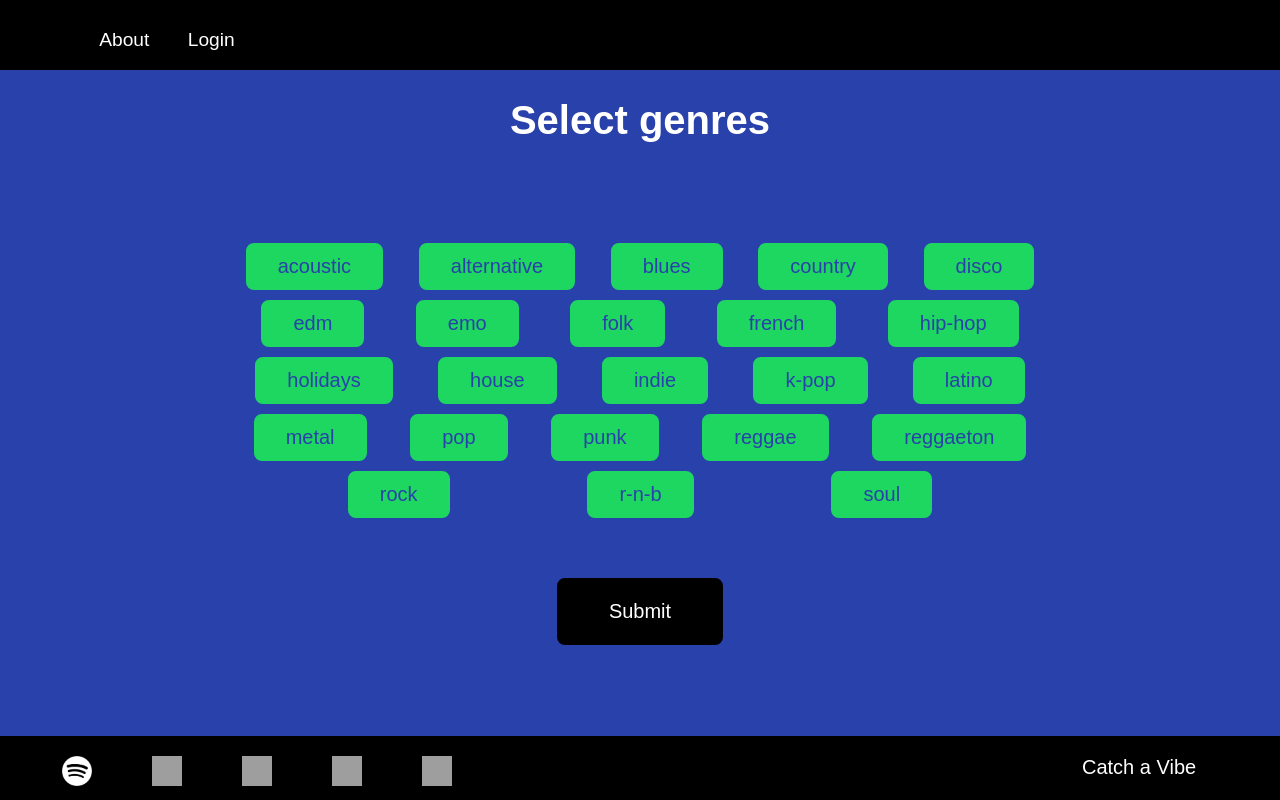
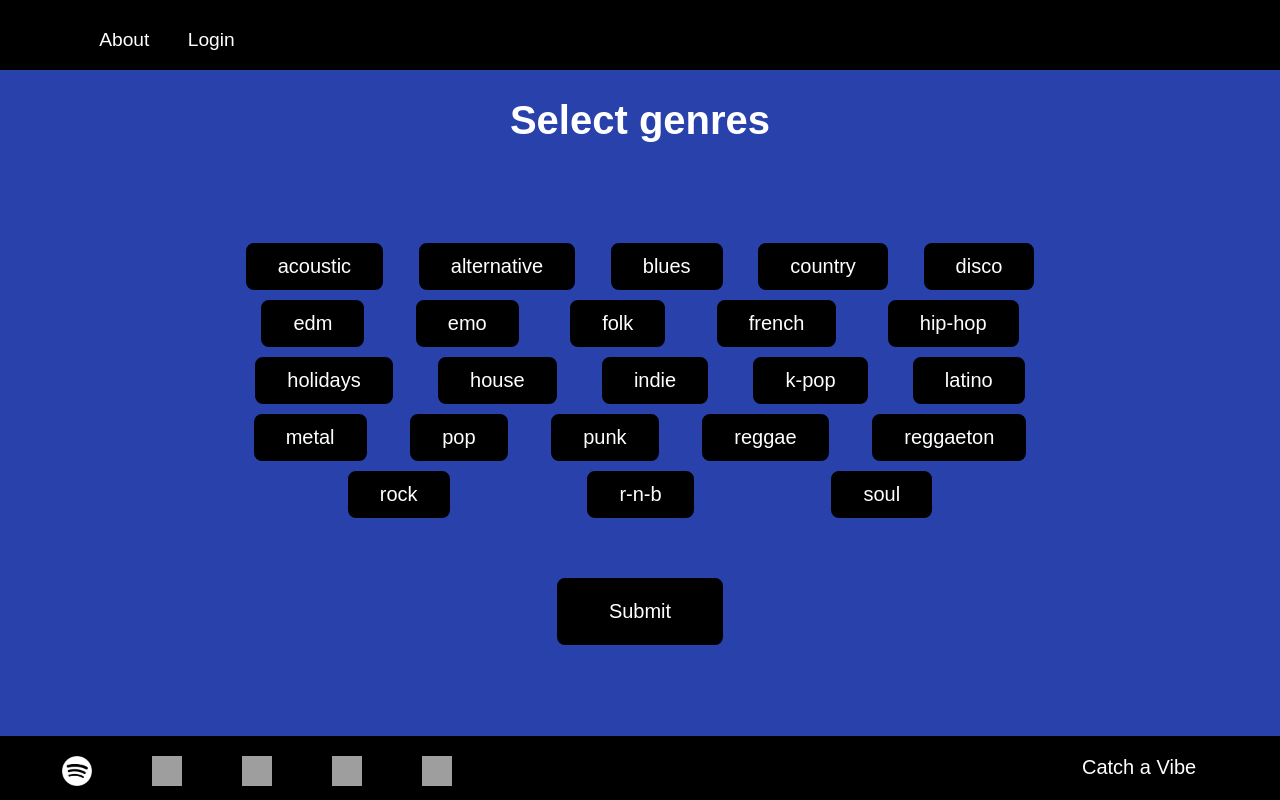
Before and after one commit to MachineLearners10/SpotifyApp, a React app: page /genre in a window 1280 px wide. Built offline with nearby package versions, Linux system fonts and the light colour scheme; no server answers; grey boxes are pictures that could not be loaded.

Commit message:
updated file

```diff
--- a/frontend/components/Genre.js
+++ b/frontend/components/Genre.js
@@ -68,7 +68,10 @@ class Genre extends React.Component {
                   onClick={handleInput}
                   name="genre"
                   value={genre}
-                  className="button-style"
+                  className={
+                    handleInput ? "button-style clicked" : "button-style"
+                  }
+                  //
                 >
                   {genre}
                 </button>
--- a/public/style.css
+++ b/public/style.css
@@ -21,7 +21,7 @@
   color: white;
   background: linear-gradient(rgb(91, 87, 115), rgb(22, 21, 21) 30%);
   overflow-y: overlay;
-  margin-top: 22px;
+  margin-top: 17px;
 }
 .playlist::-webkit-scrollbar {
   display: none;
@@ -269,22 +269,27 @@
   border: 2px solid #1ed760;
 }
 
-.button-style:focus {
+/* .button-style:focus {
   background-color: black;
   border: 2px solid black;
   color: white;
-}
-.button-style:visited {
+} */
+/* .button-style:visited {
   background-color: black;
   border: 2px solid black;
   color: white;
-}
+} */
 .button-style:hover {
   background-color: black;
   border: 2px solid black;
   color: white;
 }
-.button-style:active {
+/* .button-style:active {
+  background-color: black;
+  border: 2px solid black;
+  color: white;
+} */
+.button-style.clicked {
   background-color: black;
   border: 2px solid black;
   color: white;
```
